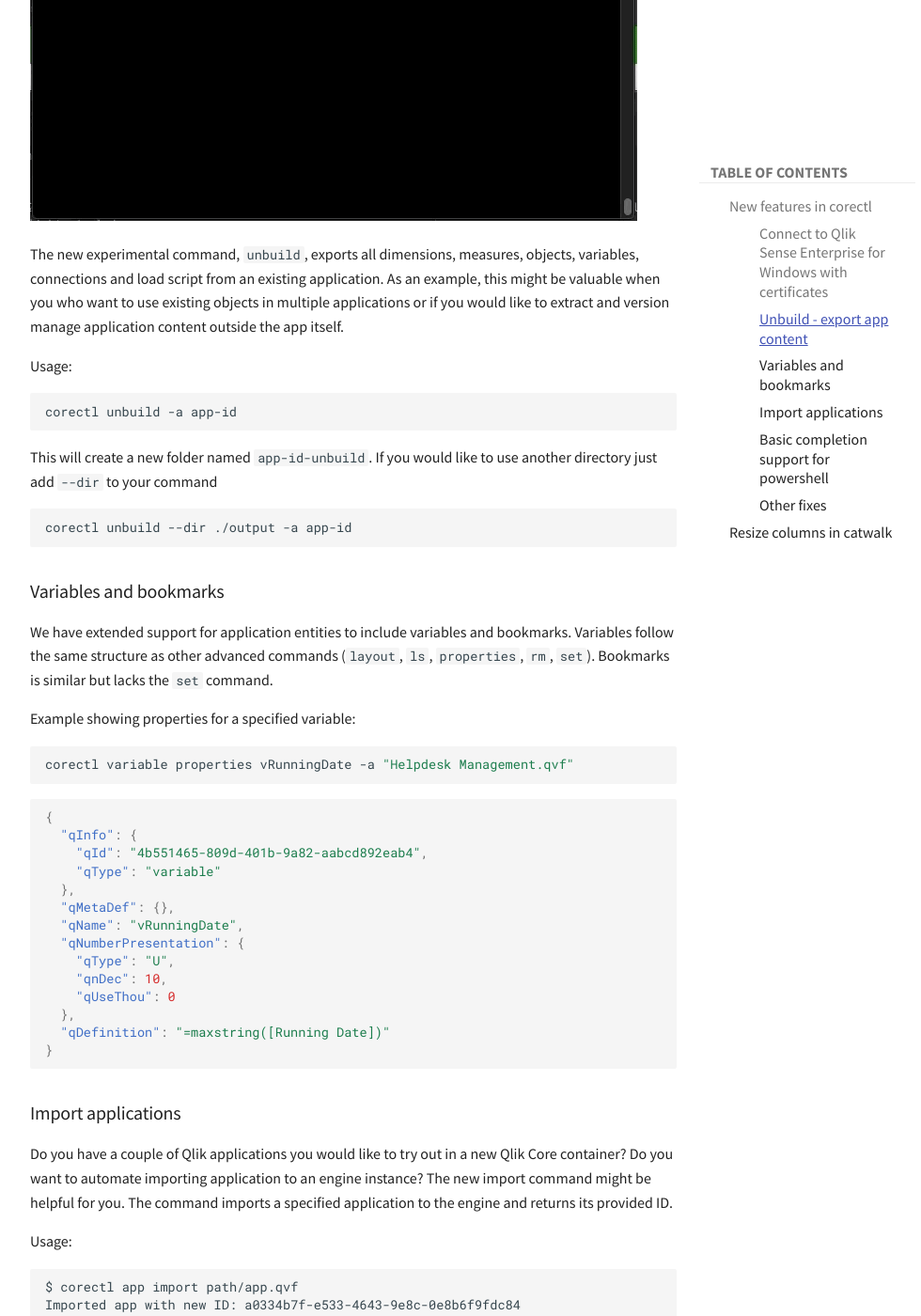
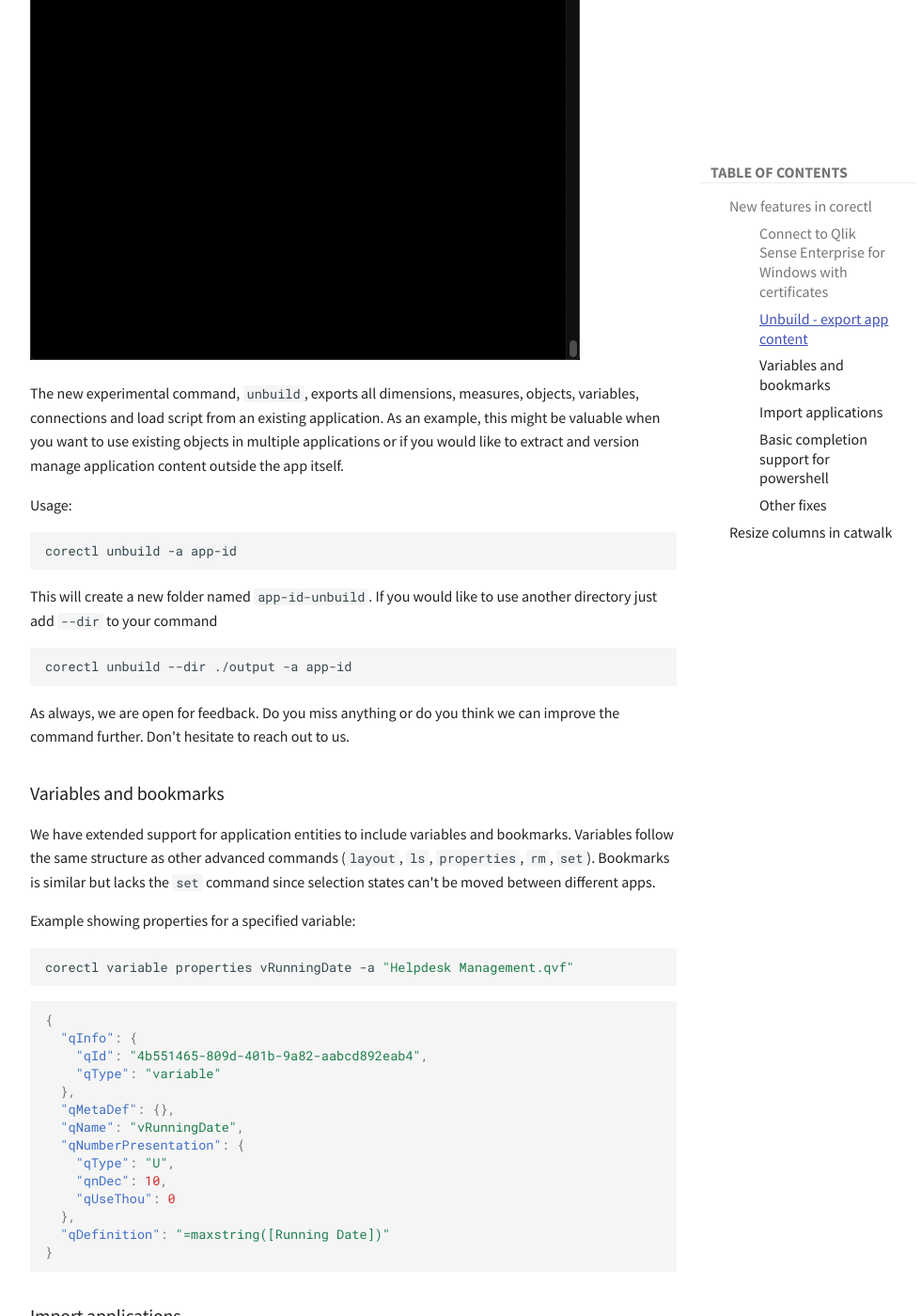
Before and after one commit to qlik-oss/core-website, an MkDocs documentation site: the page built from docs/updates/2019-06.md, in a window 1280 px wide and 1400 px high, scrolled down 1154 px. Shown: the whole window at 94% size, without its empty margins (264-1244 px from the left). Built offline with MkDocs 1.6.1 and Material for MkDocs 9.7.7, drawn with Linux system fonts in a browser that asks for light colours.

Commit message:
Review fixes

````diff
--- a/docs/updates/2019-06.md
+++ b/docs/updates/2019-06.md
@@ -41,7 +41,7 @@ in the [corectl config](https://github.com/qlik-oss/corectl/blob/master/docs/cor
 ![screenshot](../images/corectl-unbuild.gif)
 
 The new experimental command, `unbuild`, exports all dimensions, measures, objects, variables, connections and load
-script from an existing application. As an example, this might be valuable when you who want to use existing objects in multiple
+script from an existing application. As an example, this might be valuable when you want to use existing objects in multiple
 applications or if you would like to extract and version manage application content outside the app
 itself.
 
@@ -58,10 +58,14 @@ your command
 corectl unbuild --dir ./output -a app-id
 ```
 
+As always, we are open for feedback. Do you miss anything or do you think we can improve the command further. Don't
+hesitate to reach out to us.
+
 ### Variables and bookmarks
 
-We have extended support for application entities to include variables and bookmarks. Variables follow the same structure
-as other advanced commands (`layout`, `ls`, `properties`, `rm`, `set`). Bookmarks is similar but lacks the `set` command.
+We have extended support for application entities to include variables and bookmarks. Variables follow the same
+structure as other advanced commands (`layout`, `ls`, `properties`, `rm`, `set`). Bookmarks is similar but lacks the
+`set` command since selection states can't be moved between different apps.
 
 Example showing properties for a specified variable:
 
````
Also changed, not shown: docs/images/corectl-unbuild.gif.
